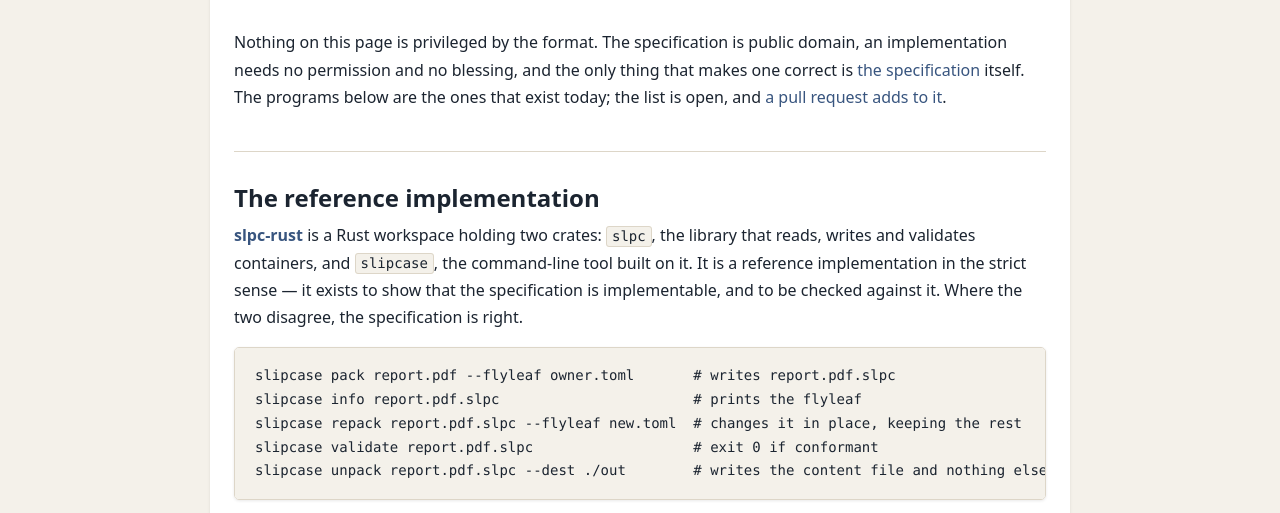
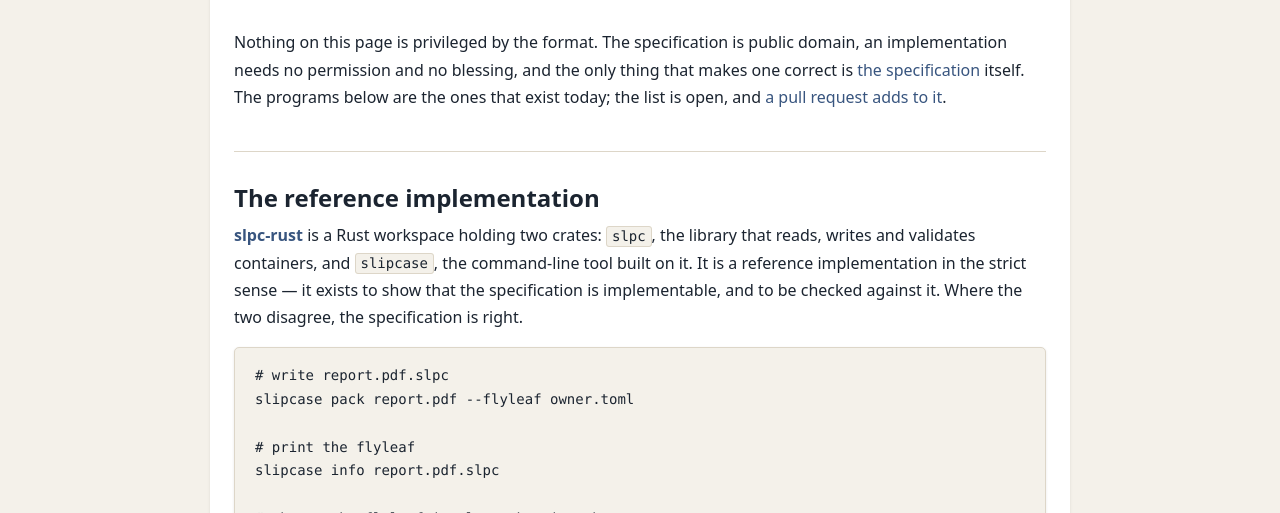
Before and after one commit to excelano/slipcaseformat.org, a plain HTML site: page implementations/index.html in a window 1280 px wide. Shown: the part 240-753 px from the top of the page. Drawn offline with Linux system fonts and the light colour scheme.

Commit message:
docs: fit the implementations page's code boxes without scrolling

```diff
--- a/implementations/index.html
+++ b/implementations/index.html
@@ -51,11 +51,20 @@
 
         <p><a href="https://github.com/excelano/slpc-rust" rel="noopener" target="_blank"><strong>slpc-rust</strong></a> is a Rust workspace holding two crates: <code>slpc</code>, the library that reads, writes and validates containers, and <code>slipcase</code>, the command-line tool built on it. It is a reference implementation in the strict sense — it exists to show that the specification is implementable, and to be checked against it. Where the two disagree, the specification is right.</p>
 
-<pre><code>slipcase pack report.pdf --flyleaf owner.toml       # writes report.pdf.slpc
-slipcase info report.pdf.slpc                       # prints the flyleaf
-slipcase repack report.pdf.slpc --flyleaf new.toml  # changes it in place, keeping the rest
-slipcase validate report.pdf.slpc                   # exit 0 if conformant
-slipcase unpack report.pdf.slpc --dest ./out        # writes the content file and nothing else</code></pre>
+<pre><code># write report.pdf.slpc
+slipcase pack report.pdf --flyleaf owner.toml
+
+# print the flyleaf
+slipcase info report.pdf.slpc
+
+# change the flyleaf in place, keeping the rest
+slipcase repack report.pdf.slpc --flyleaf new.toml
+
+# exit 0 if conformant
+slipcase validate report.pdf.slpc
+
+# write the content file and nothing else
+slipcase unpack report.pdf.slpc --dest ./out</code></pre>
 
         <p>Wherever a file is read, <code>-</code> names standard input, and wherever one is written it names standard output. Exit codes tell success from bad input, from a bad command line, from a container the build cannot judge.</p>
 
@@ -79,7 +88,7 @@ slipcase unpack report.pdf.slpc --dest ./out        # writes the content file an
 
         <p><a href="https://github.com/excelano/slipql" rel="noopener" target="_blank"><strong>SlipQL</strong></a> is a query language over flyleaves, and a command that runs it. Point <code>slipql</code> at a directory of containers and ask in <code>select</code>, <code>from</code> and <code>where</code>: each container is a row, each flyleaf key a column. The clauses come from SQL and the literals from TOML, so anyone who can write a flyleaf can write a query against one.</p>
 
-<pre><code>slipql&gt; select @path, title, governance.owner where status = "draft" or tags contains "legal"</code></pre>
+<pre><code>slipql&gt; select @path, title, governance.owner where status = "draft"</code></pre>
 
         <p>It reads each flyleaf in place through <code>slpc</code>, never unpacks a content file, keeps no index and changes nothing, so every answer is what is on disk now. A key a container lacks is an empty cell, and a file it cannot read is skipped and counted rather than failing the query. It runs as a prompt, with <code>-e</code> for one query, or over piped standard input, and writes tables, CSV, TSV or JSON. The crate is also a library, which is how Slipcase Query above uses it.</p>
 
```
